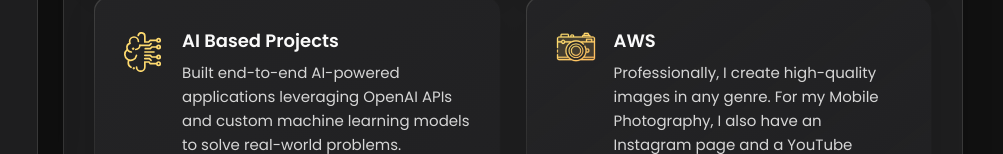
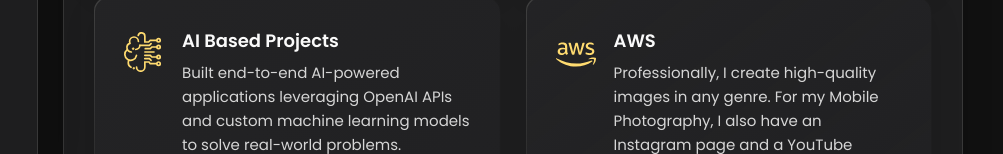
Before and after one commit to akulwrites/akulwrites.github.io, a website: page index.html in a window 1280 px wide. Shown: the part 646-800 px from the top of the page, 277-1280 px from the left. Drawn offline with nearby package versions, Linux system fonts and the light colour scheme.

Commit message:
Update index.html

```diff
--- a/index.html
+++ b/index.html
@@ -291,7 +291,7 @@
             <li class="service-item">
 
               <div class="service-icon-box">
-                <img src="icon-photo.svg" alt="camera icon" width="40">
+                <img src="icon-aws.svg" alt="camera icon" width="40">
               </div>
 
               <div class="service-content-box">
```
